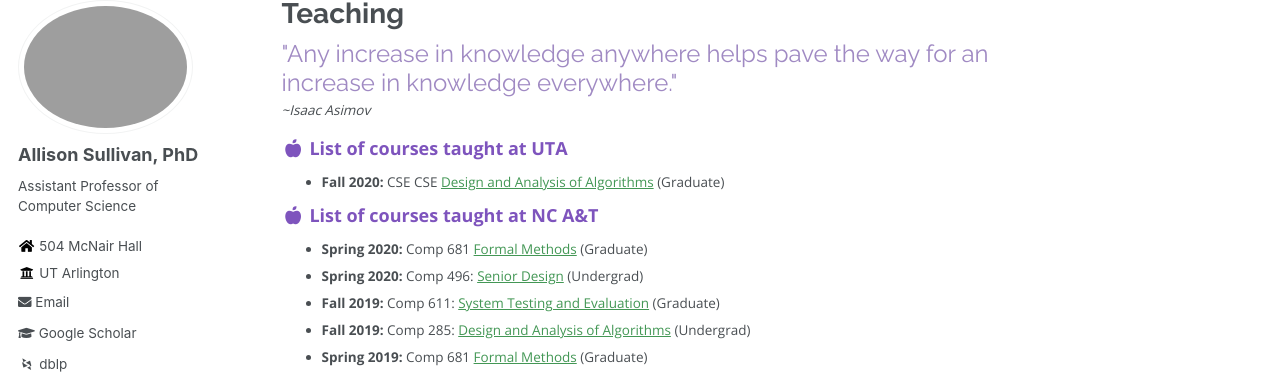
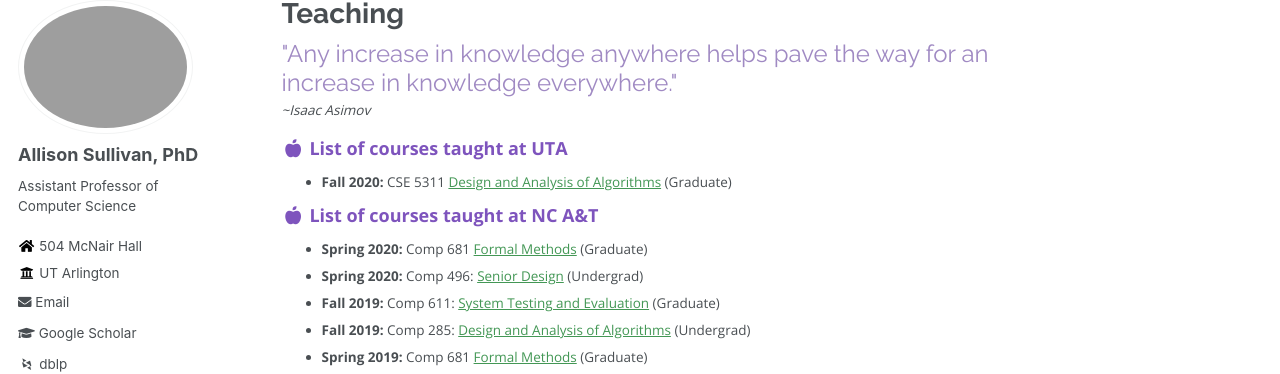
Before and after one commit to Allisonius/allisonius.github.io, a Jekyll site: the page built from _pages/teaching.md, in a window 1280 px wide. Shown: the part 100-474 px from the top of the page. Built offline with Jekyll 4.4.1, drawn with Linux system fonts in a browser that asks for light colours; some web fonts are replaced.

Commit message:
Update teaching.md

```diff
--- a/_pages/teaching.md
+++ b/_pages/teaching.md
@@ -10,7 +10,7 @@ author_profile: true
  *~Isaac Asimov*
 
 ### <i class="fa fa-fw fa-apple-alt" aria-hidden="true"></i> List of courses taught at UTA
-* **Fall 2020:** CSE CSE [Design and Analysis of Algorithms](https://cse5311-fall20.github.io/) (Graduate)
+* **Fall 2020:** CSE 5311 [Design and Analysis of Algorithms](https://cse5311-fall20.github.io/) (Graduate)
 
 ### <i class="fa fa-fw fa-apple-alt" aria-hidden="true"></i> List of courses taught at NC A&T
 
```
